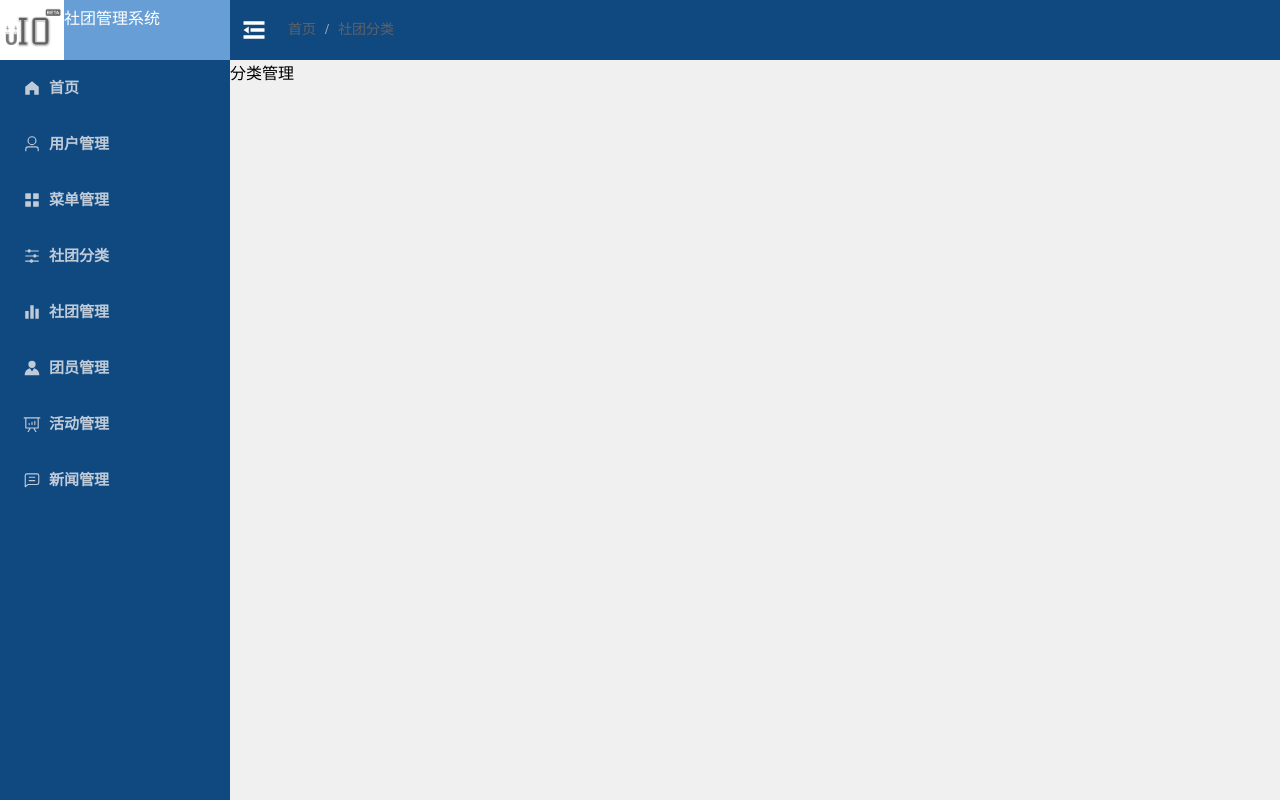
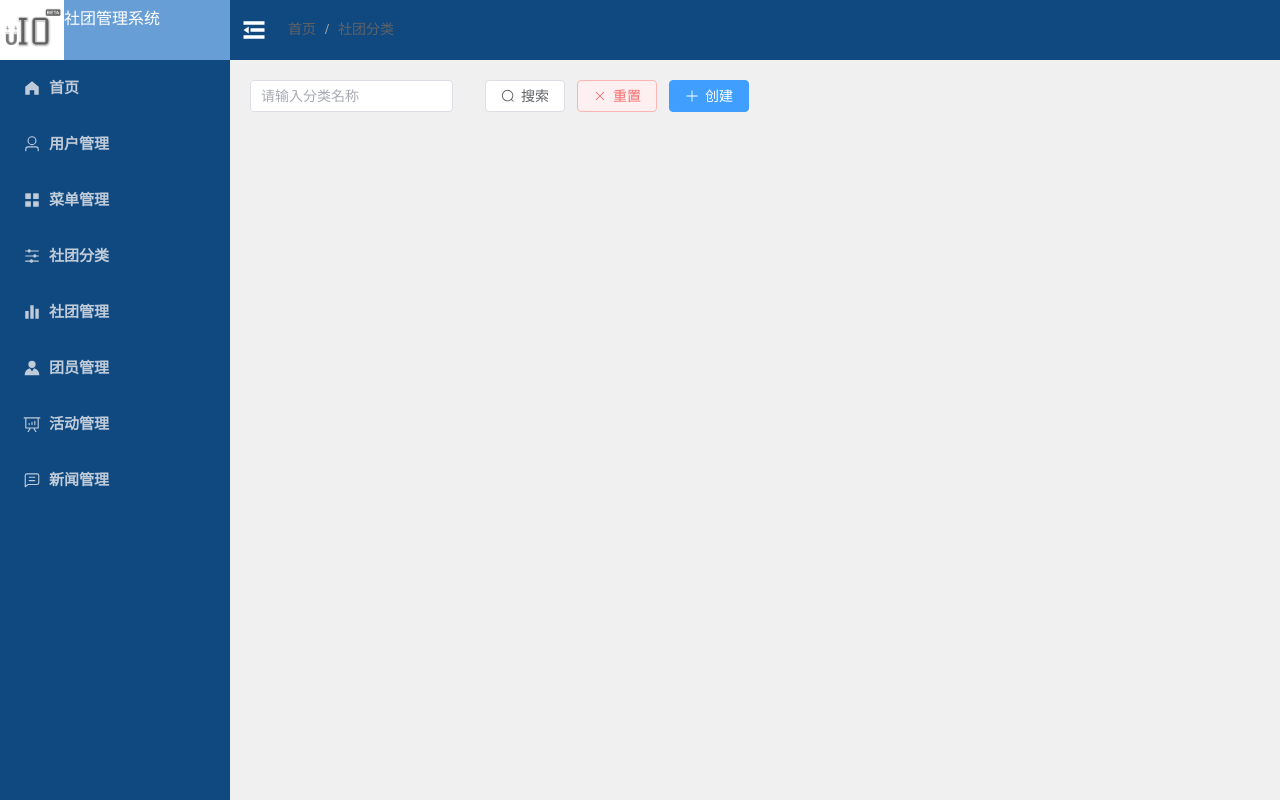
Before and after one commit to ProphetSAMA/wsssfun-ClubManag, a Vue app in the folder web/club-admin/: page /category in a window 1280 px wide. Built offline with nearby package versions, Linux system fonts and the light colour scheme.

Commit message:
[ Create ] 社团分类

```diff
--- /dev/null
+++ b/web/club-admin/src/composable/category/useCategory.ts
@@ -0,0 +1,27 @@
+import {ref} from "vue";
+
+export default function useCategory() {
+    // 弹框属性
+    const addFormRef = ref<{ show: () => void }>();
+    // 新增
+    const addBtn = () => {
+        addFormRef.value?.show();
+    }
+
+    // 编辑
+    const editBtn = () => {
+
+    }
+
+    // 删除
+    const deleteBtn = () => {
+
+    }
+
+    return {
+        addBtn,
+        editBtn,
+        deleteBtn,
+        addFormRef
+    }
+}
--- /dev/null
+++ b/web/club-admin/src/composable/category/useTableCategory.ts
@@ -0,0 +1,21 @@
+import {reactive} from "vue";
+
+export default function useTableCategory() {
+    // 搜搜栏绑定数据
+    const searchParm = reactive({
+        currentPage: 1,
+        pageSize: 10,
+        name: '',
+        total: 0
+    })
+
+    // 列表
+    const getList = () => {
+
+    }
+
+    return {
+        searchParm,
+        getList
+    }
+}
--- /dev/null
+++ b/web/club-admin/src/views/category/AddCategory.vue
@@ -0,0 +1,78 @@
+<template>
+  <SysDialog
+      :title="dialog.title"
+      :height="dialog.height"
+      :width="dialog.width"
+      :visible="dialog.visible"
+      @on-close="onClose"
+      @on-confirm="commit"
+  >
+    <template v-slot:content>
+
+      <el-form :model="addModel" ref="formRef" :rules="rules" label-width="80px" :inline="false" size="default">
+
+        <el-form-item prop="name" label="分类名称">
+          <el-input v-model="addModel.name" placeholder="请输入分类名称"></el-input>
+        </el-form-item>
+
+        <el-form-item prop="orderNum" label="分类序号">
+          <el-input v-model="addModel.orderNum" placeholder="请输入分类序号"></el-input>
+        </el-form-item>
+
+      </el-form>
+
+    </template>
+  </SysDialog>
+
+</template>
+
+<script setup lang="ts">
+import SysDialog from "@/components/SysDialog.vue";
+import useDialog from "@/hooks/useDialog";
+import {reactive, ref} from "vue";
+import {FormInstance} from "element-plus";
+
+// 表单的Ref属性
+const formRef = ref<FormInstance>()
+
+// 获取弹框属性
+const {dialog, onClose, onConfirm, onShow} = useDialog()
+// 显示弹框
+const show = () => {
+  dialog.height = 100
+  onShow()
+  // 清空表单
+  formRef.value?.resetFields()
+};
+// 暴露出去给外部组件使用
+defineExpose({
+  show
+})
+
+// 弹框绑定的属性
+const addModel = reactive({
+  id: '',
+  name: '',
+  orderNum: ""
+})
+
+// 表单验证规则
+const rules = reactive({
+  name: [
+    {required: true, message: '请输入分类名称', trigger: 'blur'}
+  ]
+})
+
+// 表单提交
+const commit = () => {
+  formRef.value?.validate((valid) => {
+    if (valid) {
+      onClose()
+    }
+  })
+}
+</script>
+
+<style scoped>
+
+</style>
--- a/web/club-admin/src/views/category/index.vue
+++ b/web/club-admin/src/views/category/index.vue
@@ -1,9 +1,34 @@
 <template>
-  分类管理
+  <el-main>
+    <!-- 搜索栏 -->
+    <el-form :model="searchParm" :inline="true" size="default">
+
+      <el-form-item>
+        <el-input v-model="searchParm.name" placeholder="请输入分类名称"></el-input>
+      </el-form-item>
+
+      <el-form-item>
+        <el-button icon="Search">搜索</el-button>
+        <el-button icon="Close" type="danger" plain>重置</el-button>
+        <el-button icon="Plus" type="primary" @click="addBtn">创建</el-button>
+      </el-form-item>
+
+    </el-form>
+
+    <!-- 新增弹框 -->
+    <AddCategory ref="addFormRef"></AddCategory>
+
+  </el-main>
+
 </template>
 
-<script setup>
+<script setup lang="ts">
+import AddCategory from "@/views/category/AddCategory.vue";
+import useCategory from "@/composable/category/useCategory";
+import useTableCategory from "@/composable/category/useTableCategory";
 
+const {addBtn, deleteBtn, editBtn, addFormRef} = useCategory()
+const {searchParm} = useTableCategory()
 </script>
 
 <style lang="scss" scoped>
```
